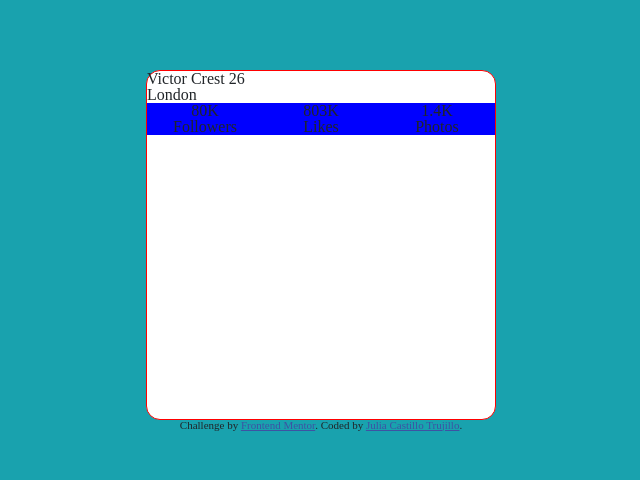
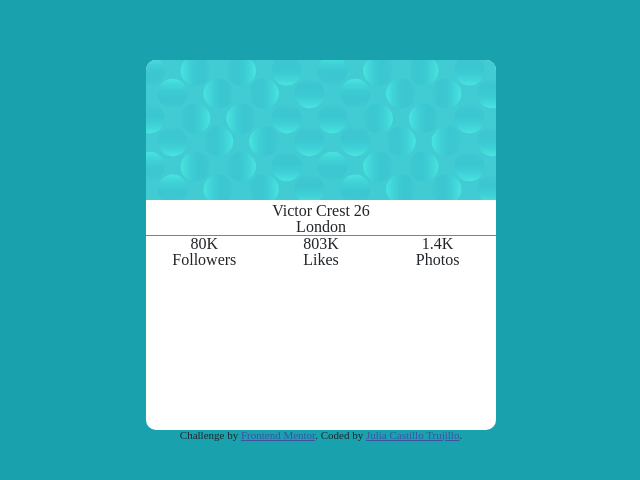
Before and after one commit to JuliaCastillo/FM-profile-card, a plain HTML site: page index.html in a window 1280 px wide. Shown: the part 150-630 px from the top of the page, without its empty margins (319-959 px from the left). Drawn offline with nearby package versions, Linux system fonts and the light colour scheme.

Commit message:
items centered and bg added

```diff
--- a/index.html
+++ b/index.html
@@ -18,22 +18,26 @@
 
 <body>
   <div class="card d-flex flex-column">
-    <div class="name">
+
+    <div class="card-bg">
+      <img id="card-bg-img" src="images/bg-pattern-card.svg" alt="Blue background with bubbles">
+    </div>
+    <div class="name d-flex flex-column align-items-center justify-content-center">
       <p class="main" id="name">Victor Crest <span id="age">26</span></p>
       <p class="sub" id="city">London</p>
     </div>
 
     <div class="numbers container">
       <div class="row">
-        <div class="col-4 d-flex flex-column align-items-center">
+        <div class="col-4 d-flex flex-column align-items-center justify-content-center">
           <p class="main">80K</p>
           <p class="sub">Followers</p>
         </div>
-        <div class="col-4 d-flex flex-column align-items-center">
+        <div class="col-4 d-flex flex-column align-items-center justify-content-center">
           <p class="main">803K</p>
           <p class="sub">Likes</p>
         </div>
-        <div class="col-4 d-flex flex-column align-items-center">
+        <div class="col-4 d-flex flex-column align-items-center justify-content-center">
           <p class="main">1.4K</p>
           <p class="sub">Photos</p>
         </div>
--- a/styles.css
+++ b/styles.css
@@ -62,15 +62,18 @@ body {
 }
 
 .card {
-  border: 1px red solid;
-  border-radius: 4%;
-  height: 350px;
+  border-radius: 10px;
+  height: 370px;
   width: 350px;
+  border: 0;
+}
 
+#card-bg-img {
+  border-radius: 10px 10px 0px 0px;
 }
 
 .numbers {
-  background-color: blue;
+  border-top: 0.5px grey solid;
 }
 
 
```
